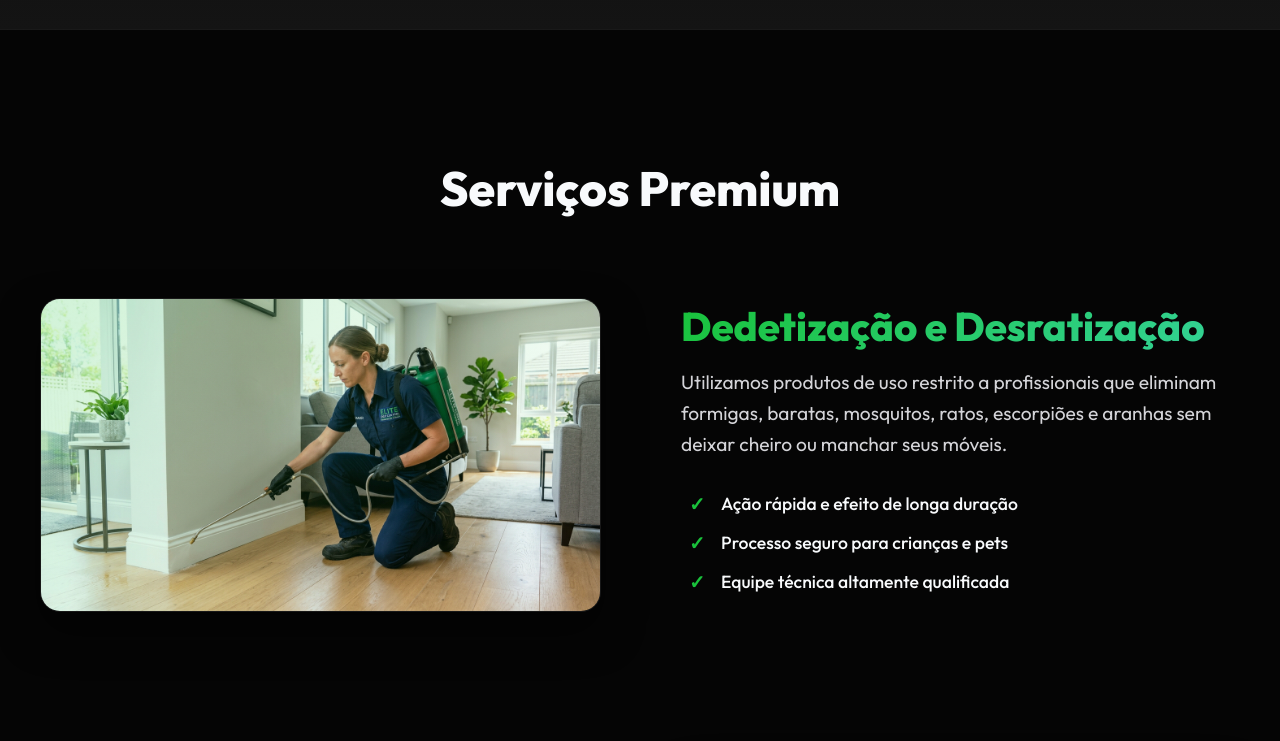
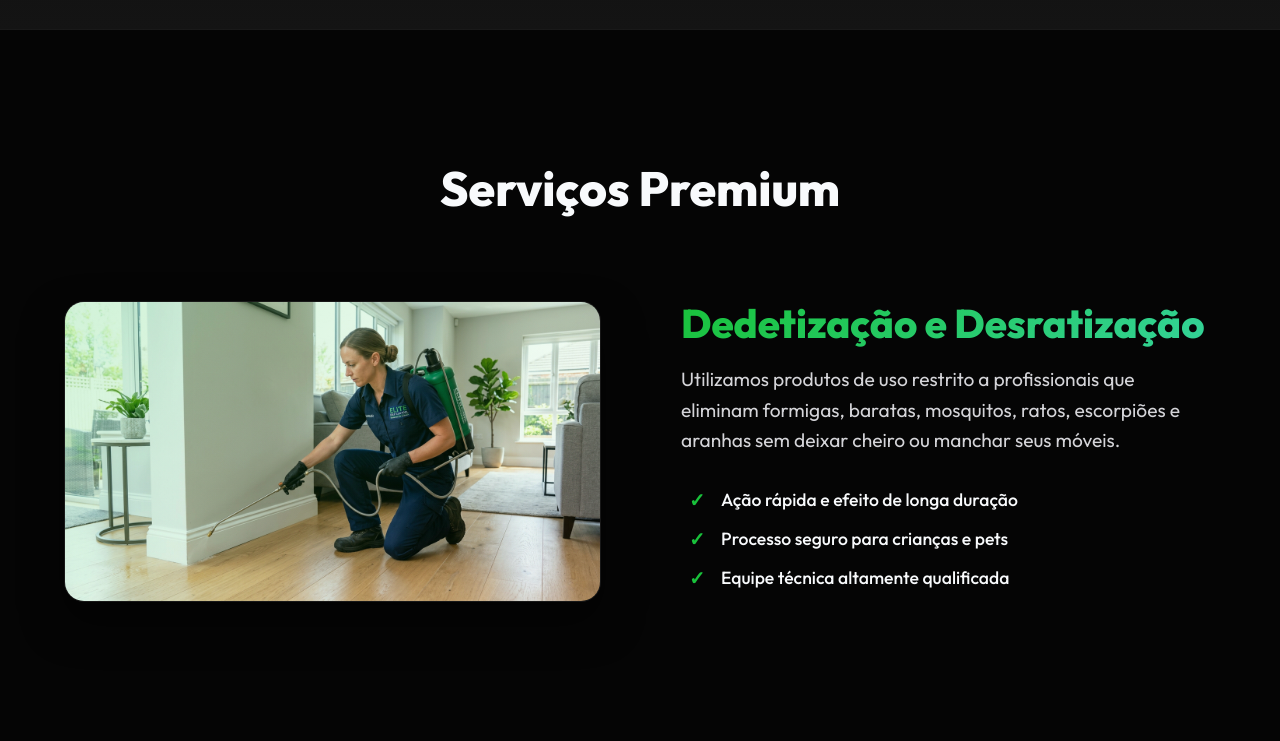
Before and after one commit to PedroH2M/gf-dedetizacao-site, a Next.js app: page / in a window 1280 px wide. Shown: the part 1231-1972 px from the top of the page. Built offline with nearby package versions, Linux system fonts and the light colour scheme.

Commit message:
fix: preserve horizontal padding in services section

```diff
--- a/src/app/page.module.css
+++ b/src/app/page.module.css
@@ -250,7 +250,8 @@
 
 /* Services */
 .servicesSection {
-  padding: 8rem 0;
+  padding-top: 8rem;
+  padding-bottom: 8rem;
 }
 
 .sectionHeader {
```
